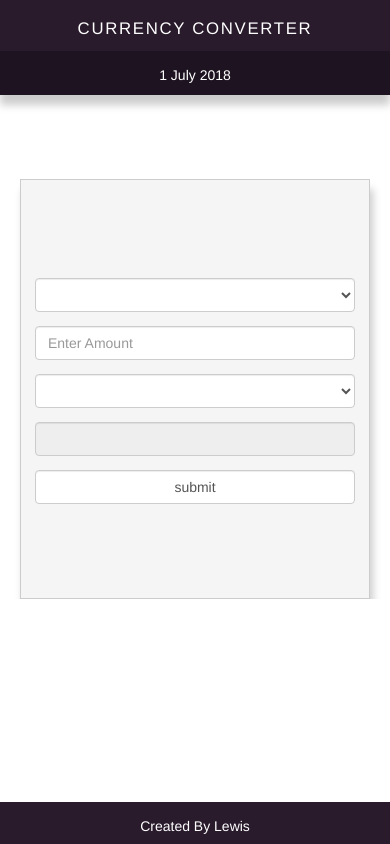
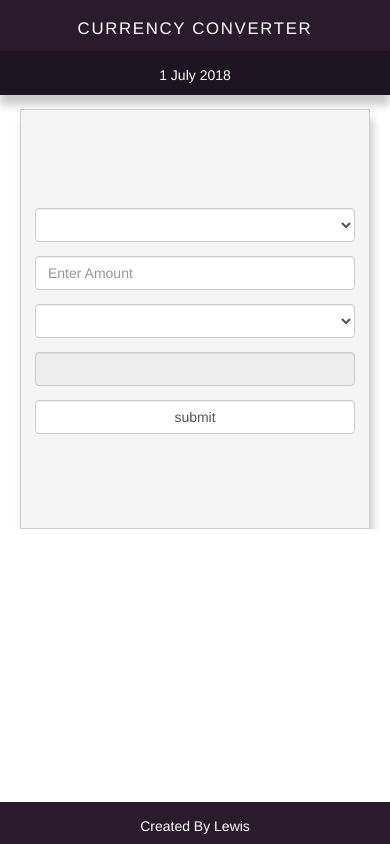
Before and after one commit to aguhlewis/ALC-Challenge2, a plain HTML site: page index.html in a window 390 px wide. Drawn offline with Linux system fonts and the light colour scheme; no server answers.

Commit message:
Update style.css

```diff
--- a/css/style.css
+++ b/css/style.css
@@ -65,3 +65,9 @@ html, body {
 	text-align: center;
 	margin-top: 1em;
 }
+
+@media only screen and (max-width: 600px) {
+	.body-container {
+		margin-top: 1em;
+	}
+}
```
